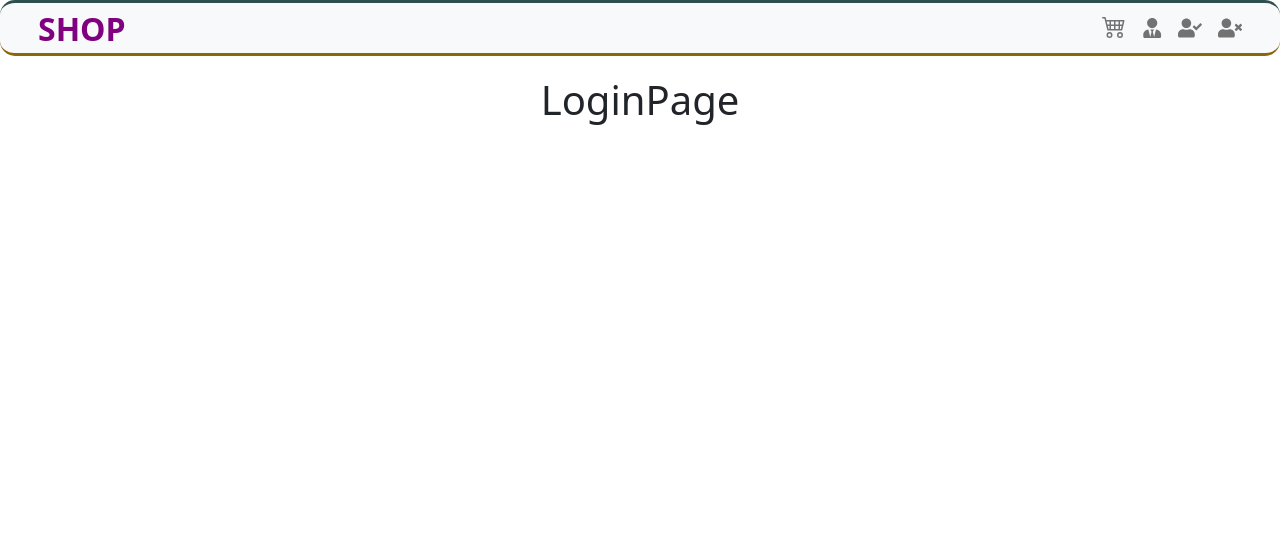
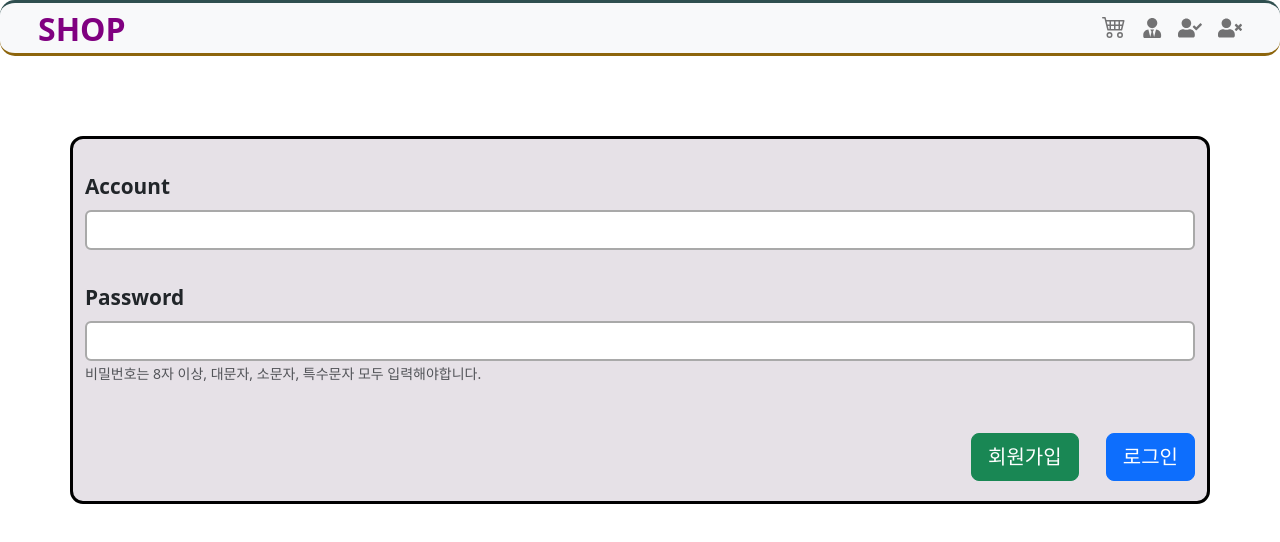
Before and after one commit to changDDAO/shop_react, a React (Create React App) app: page /login in a window 1280 px wide. Shown: the top 542 px of the page. Built offline with nearby package versions, Linux system fonts and the light colour scheme.

Commit message:
login page view 완성

```diff
--- a/src/App.css
+++ b/src/App.css
@@ -1,6 +1,33 @@
 main{
   text-align: center;
-  margin-top: 20px;
+  margin-top: 5rem;
+}
+.login-container{
+  border:3px solid black;
+  height:23rem;
+  text-align: start;
+  border-radius: 13px;
+  background-color: #e6e1e7;
+}
+.login-btns{
+  display: flex;
+  margin-top: 3rem;
+  justify-content: end;
+}
+.login-account-container{
+  margin-top: 2rem;
+}
+.login-password-container{
+  margin-top: 2rem;
+}
+#login-id-input{
+  border: 2px solid darkgrey;
+}
+#login-password-input{
+  border: 2px solid darkgrey;
+}
+.click-login-btn{
+  margin-left: 1.7rem;
 }
 
 .layout-head{
--- a/src/pages/LoginPage.tsx
+++ b/src/pages/LoginPage.tsx
@@ -1,9 +1,34 @@
 import React from 'react'
+import {Button, Container, Form} from 'react-bootstrap';
 
 function LoginPage(){
 return (
    <div>
-       <h1>LoginPage</h1>
+       <div>
+           <Container className="login-container">
+               <div className="login-account-container">
+                   <Form.Label style={{fontWeight:"bold", fontSize:"1.3rem"}}>Account</Form.Label>
+                   <Form.Control
+                       type="text"
+                       id="login-id-input"/>
+               </div>
+               <div className="login-password-container">
+                   <Form.Label style={{fontWeight:"bold", fontSize:"1.3rem"}}>Password</Form.Label>
+                   <Form.Control
+                       type="password"
+                       id="login-password-input"/>
+                   <Form.Text muted>
+                       비밀번호는 8자 이상, 대문자, 소문자, 특수문자 모두 입력해야합니다.
+                   </Form.Text>
+               </div>
+               <div className="login-btns">
+                   <Button variant="success" size="lg">회원가입</Button>
+                   <Button className="click-login-btn" variant="primary" size="lg">로그인</Button>
+               </div>
+
+           </Container>
+
+       </div>
    </div>
 );
 }
```
